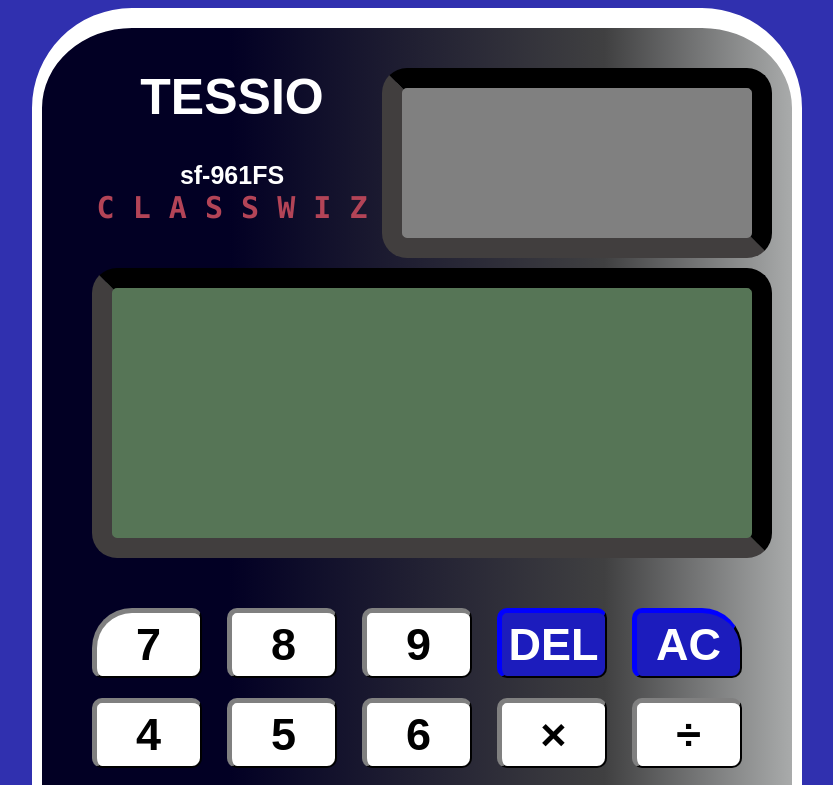
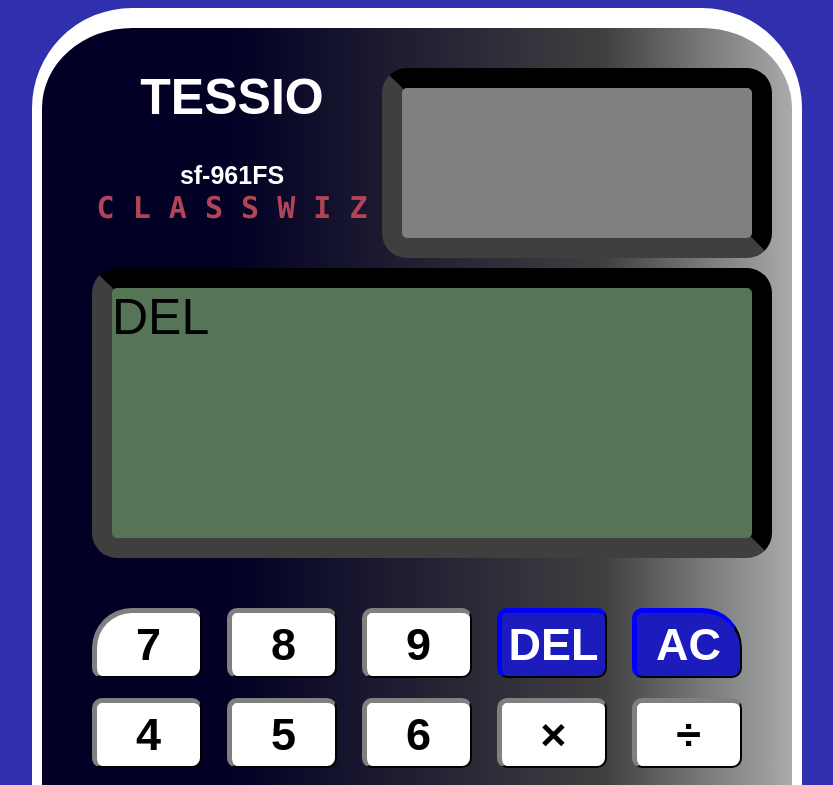
Before and after one commit to usama-bit137/calculator, a plain HTML site: page index.html in a window 1280 px wide. Both pictures are taken after a click on the button "DEL". Shown: the top 785 px of the page, without its empty margins (223-1056 px from the left). Drawn offline with Linux system fonts and the light colour scheme.

Commit message:
pushing a button displays the text content of the button on the screen

```diff
--- a/index.html
+++ b/index.html
@@ -14,6 +14,7 @@
             <div class = "nickname">C L A S S W I Z</div></div></div>
             <div class="solar-box"></div><div class="solar"></div>
         </div>
+
         <div class="screen"></div>
 
         <div class="grid-container">
@@ -42,6 +43,7 @@
 
 <script>
     const keys = document.querySelectorAll('.grid-item');
+    const grid = document.querySelector('.grid-container')
     var calculator = document.querySelector('.calculator');
     var screen = document.querySelector('.screen');
 
@@ -52,6 +54,9 @@
         for (let i = 0; i < list.length; i++){
             list[i].addEventListener('click', ()=>{
                 console.log(list[i].textContent);
+
+                screen.textContent = list[i].textContent;
+                calculator.insertBefore(screen, grid);
             });
         };
     };
```
